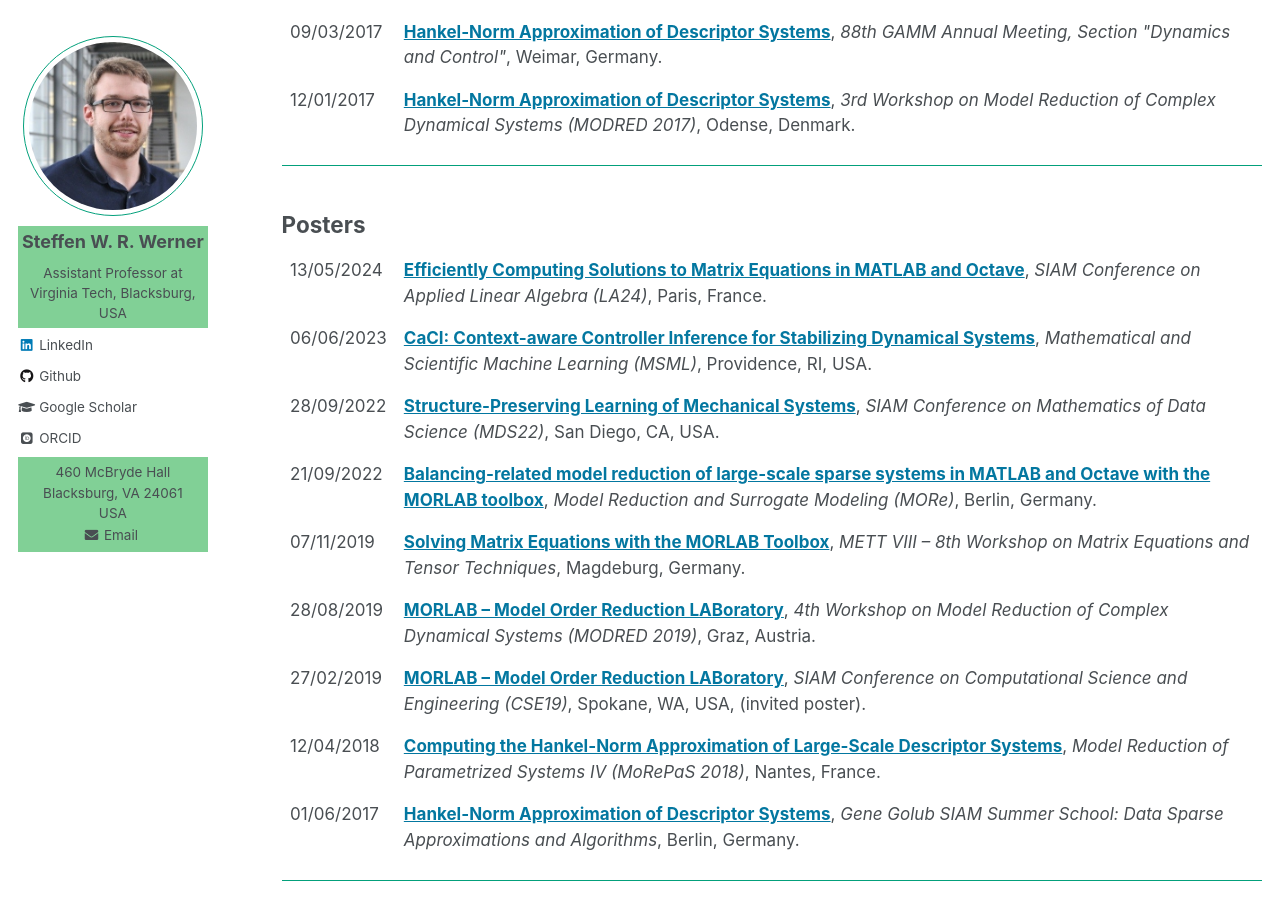
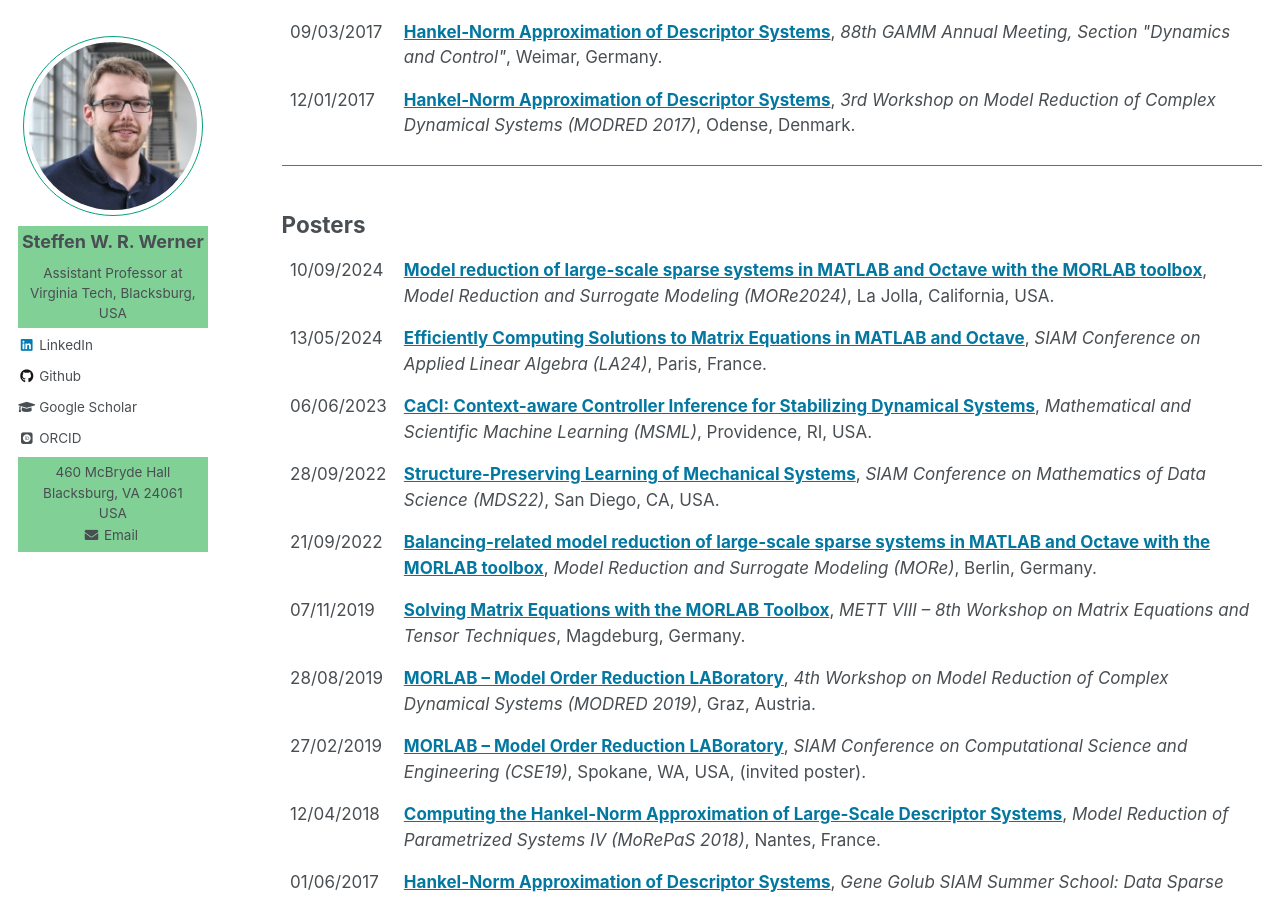
Before and after one commit to ninsteve/ninsteve.github.io, a Jekyll site: the page built from _pages/conferences.md, in a window 1280 px wide and 900 px high, scrolled down 4495 px. Built offline with Jekyll 4.4.1, drawn with Linux system fonts in a browser that asks for light colours; nearby versions of some CDN libraries; some web fonts are replaced; some of the changed text lies outside the part shown.

Commit message:
Added talk and poster.

```diff
--- a/_pages/conferences.md
+++ b/_pages/conferences.md
@@ -18,7 +18,7 @@ author_profile: true
   <a href="#talks">Talks (43)</a>
 </p>
 <p style="margin-top:0.5em; margin-bottom:0.5em">
-  <a href="#posters">Posters (9)</a>
+  <a href="#posters">Posters (10)</a>
 </p>
 <p style="margin-top:0.5em; margin-bottom:0.5em">
   <a href="#participation">Additional participation (5)</a>
@@ -510,6 +510,15 @@ author_profile: true
 
 <table class="eventtable">
   <tr>
+    <td style="width:8%"> 10/09/2024 </td>
+    <td>
+      <strong><a target="blank_"
+      href="https://more2024.sciencesconf.org/data/pages/MORe_2024_FINAL_09032024_red_1.pdf">Model reduction of large-scale sparse systems in MATLAB and Octave with the MORLAB toolbox</a></strong>,
+      <i>Model Reduction and Surrogate Modeling (MORe2024)</i>,
+      La Jolla, California, USA.
+    </td>
+  </tr>
+  <tr>
     <td style="width:8%"> 13/05/2024 </td>
     <td>
       <strong><a target="blank_"
```
